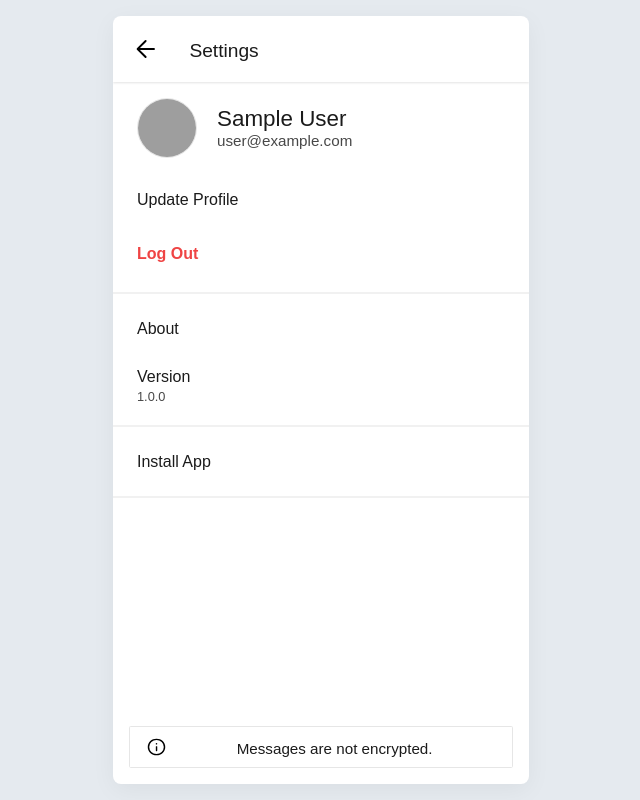
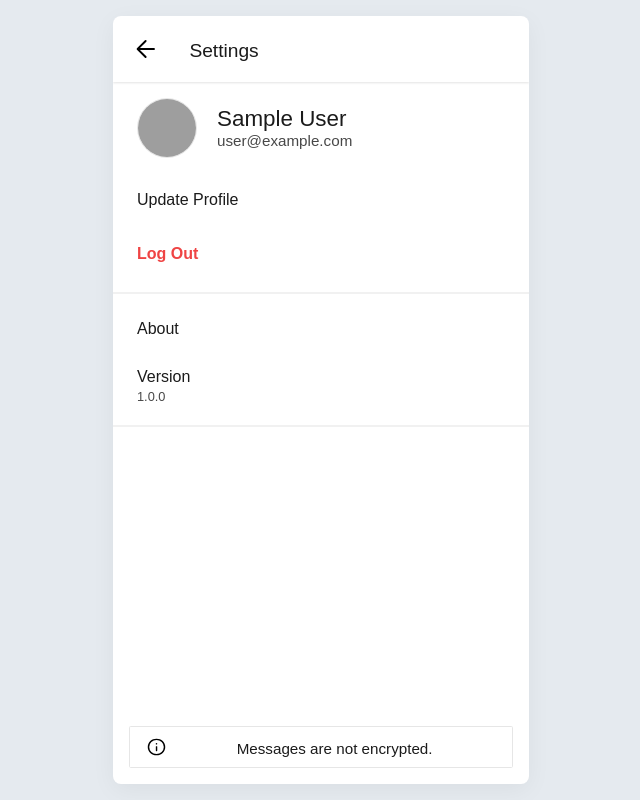
Before and after one commit to AlwinSunil/chatly, a React (Vite) app: page /settings in a window 1280 px wide. Shown: the whole page, without its empty margins (319-959 px from the left). Built offline with nearby package versions, Linux system fonts and the light colour scheme; no server answers; the database is empty; sample sign-in values are in the browser's storage; grey boxes are pictures that could not be loaded; a web font is replaced by a local one.

Commit message:
Fixed bug in PWA installation handling.

```diff
--- a/src/pages/Settings/Settings.jsx
+++ b/src/pages/Settings/Settings.jsx
@@ -82,6 +82,8 @@ function Profile() {
                         <p className={styles.version}>1.0.0</p>
                     </div>
                 </div>
+                {installDeferredPrompt && (
+                    <>
                         {!isAppInstalled && (
                             <div className={styles.settings}>
                                 <div
@@ -91,6 +93,8 @@ function Profile() {
                                     <p>Install App</p>
                                 </div>
                             </div>
+                        )}
+                    </>
                 )}
                 <div className={styles.querycall} onClick={handleOpen}>
                     <img src="/assets/icons/info.svg" alt="" />
```
Lines whose indentation alone changed are shown as unchanged.
